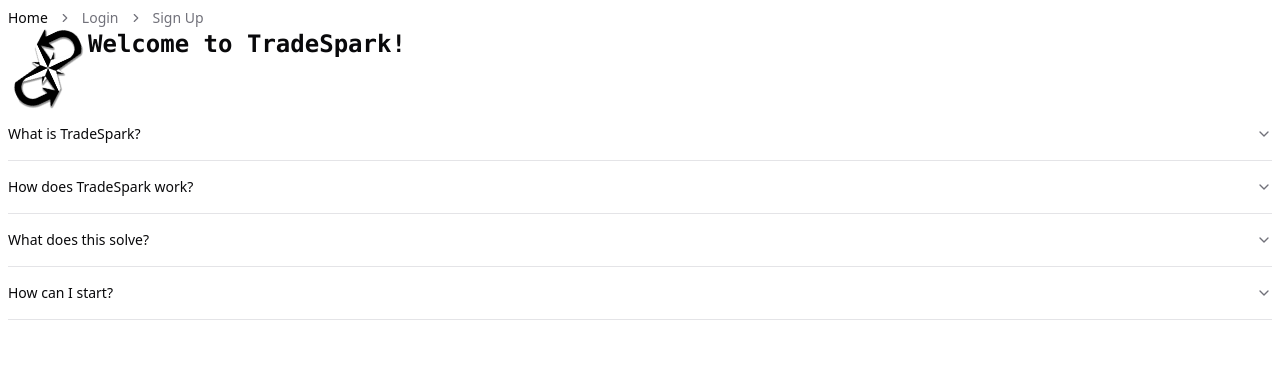
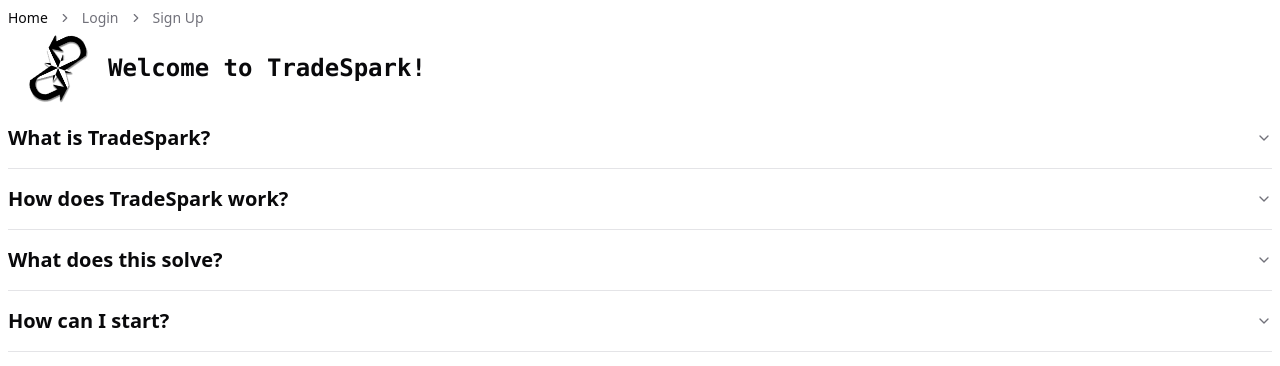
Before and after one commit to eascen4/SparkHacks2025, a React (Vite) app in the folder client/: page / in a window 1280 px wide. Shown: the top 366 px of the page. Built offline with nearby package versions, Linux system fonts and the light colour scheme.

Commit message:
Update index.tsx

```diff
--- a/client/src/routes/_public/index.tsx
+++ b/client/src/routes/_public/index.tsx
@@ -21,7 +21,7 @@
     <div>
       <Accordion type="single" collapsible>
         <AccordionItem value="item-1">
-          <AccordionTrigger>What is TradeSpark?</AccordionTrigger>
+          <AccordionTrigger><h2 className="font-bold text-xl">What is TradeSpark?</h2></AccordionTrigger>
           <AccordionContent>
             TradeSpark is a user-oriented platform designed to faciliate
             students in the process of obtaining the courses that they
@@ -31,7 +31,7 @@
       </Accordion>
       <Accordion type="single" collapsible>
         <AccordionItem value="item-1">
-          <AccordionTrigger>How does TradeSpark work?</AccordionTrigger>
+          <AccordionTrigger><h2 className="font-bold text-xl">How does TradeSpark work?</h2></AccordionTrigger>
           <AccordionContent>
             TradeSpark has several trades published by students that consist of
             2 individual parts: an offer and a bid. The offer is the class
@@ -43,7 +43,7 @@
       </Accordion>
       <Accordion type="single" collapsible>
         <AccordionItem value="item-1">
-          <AccordionTrigger>What does this solve?</AccordionTrigger>
+          <AccordionTrigger><h2 className="font-bold text-xl">What does this solve?</h2></AccordionTrigger>
           <AccordionContent>
             One of the most difficult parts of the semester isn't even within
             the coursework of your schedule, it's just the act of signing up for
@@ -59,7 +59,7 @@
       </Accordion>
       <Accordion type="single" collapsible>
         <AccordionItem value="item-1">
-          <AccordionTrigger>How can I start?</AccordionTrigger>
+          <AccordionTrigger><h2 className="font-bold text-xl">How can I start?</h2></AccordionTrigger>
           <AccordionContent>
             In order to being trading, simply <Link className="text-blue-500" to='/signup'>sign up</Link> or <Link className="text-blue-500" to="/login">login</Link> if you already
             have an account!
@@ -97,15 +97,17 @@
         style={{ width: '80px', height: '80px' }}
       /> */}
 
-      <div className="flex flex-row">
+      <div className="flex flex-row" style={{display: 'flex',  justifyContent:'left', alignItems:'center', height: '10vh'}}>
+      <br />
         <motion.img
           src={compassRose}
           alt="animated image"
-          style={{ width: '80px', height: '80px' }}
+          style={{ width: '100px', height: '100px', padding: '16px'}}
           animate={{ rotate: 360 }}
           transition={{ repeat: Infinity, duration: 3 }}
         />
         <h1 className="font-mono font-bold text-2xl position: 'absolute' ">Welcome to TradeSpark!</h1>
+        <br />
       </div>
       {questions()}
 
```
